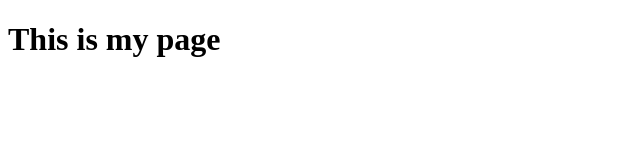
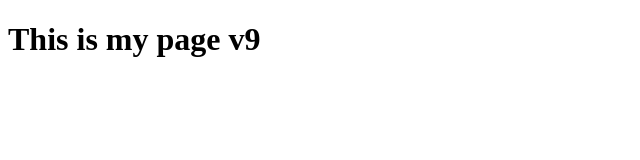
Before and after one commit to YadneshN/testrepo, a plain HTML site: page index.html in a window 1280 px wide. Shown: the full height of the page, 0-640 px from the left. Drawn offline with Linux system fonts and the light colour scheme.

Commit message:
Conflict test

```diff
--- a/index.html
+++ b/index.html
@@ -5,6 +5,6 @@
     <title>Mypage</title>
 </head>
 <body>
-    <h1>This is my page</h1>
+    <h1>This is my page v9</h1>
 </body>
 </html>
```
